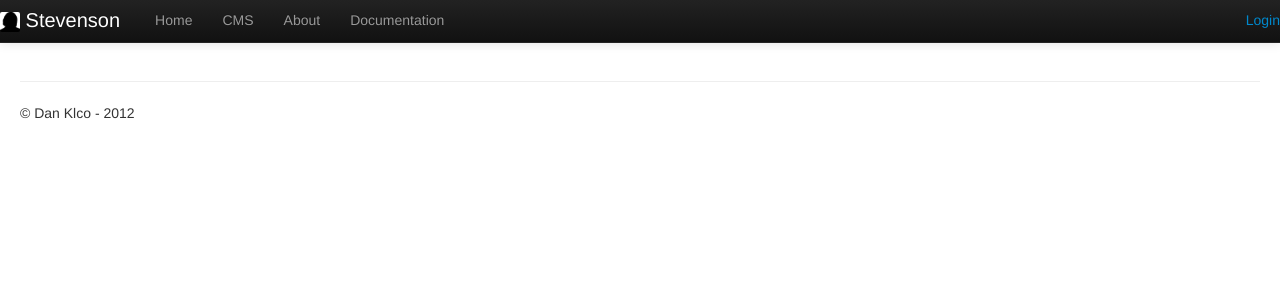
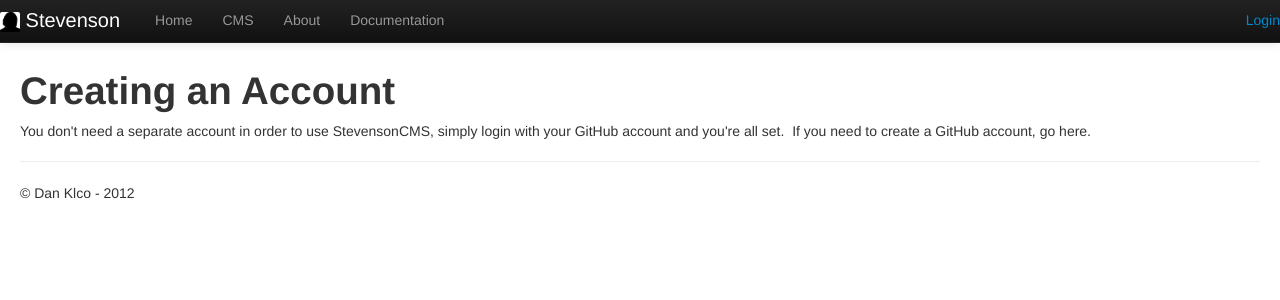
Before and after one commit to pmadril/CohortExEditor, a Jekyll site: the page built from documentation/general-issues/creating-an-account.html, in a window 1280 px wide. Shown: the top 300 px of the page. Built offline with Jekyll 4.4.1, drawn with Linux system fonts in a browser that asks for light colours; nearby versions of some CDN libraries.

Commit message:
Updating documentation/general-issues/creating-an-account.html

```diff
--- a/documentation/general-issues/creating-an-account.html
+++ b/documentation/general-issues/creating-an-account.html
@@ -3,4 +3,8 @@ layout: default
 published: true
 authRequired: false
 title: 'Creating An Account'
+tags: []
 ---
+
+<h1>Creating an Account</h1>
+<p>You don't need a separate account in order to use StevensonCMS, simply login with your GitHub account and you're all set. &nbsp;If you need to create a GitHub account, go here.</p>
```
